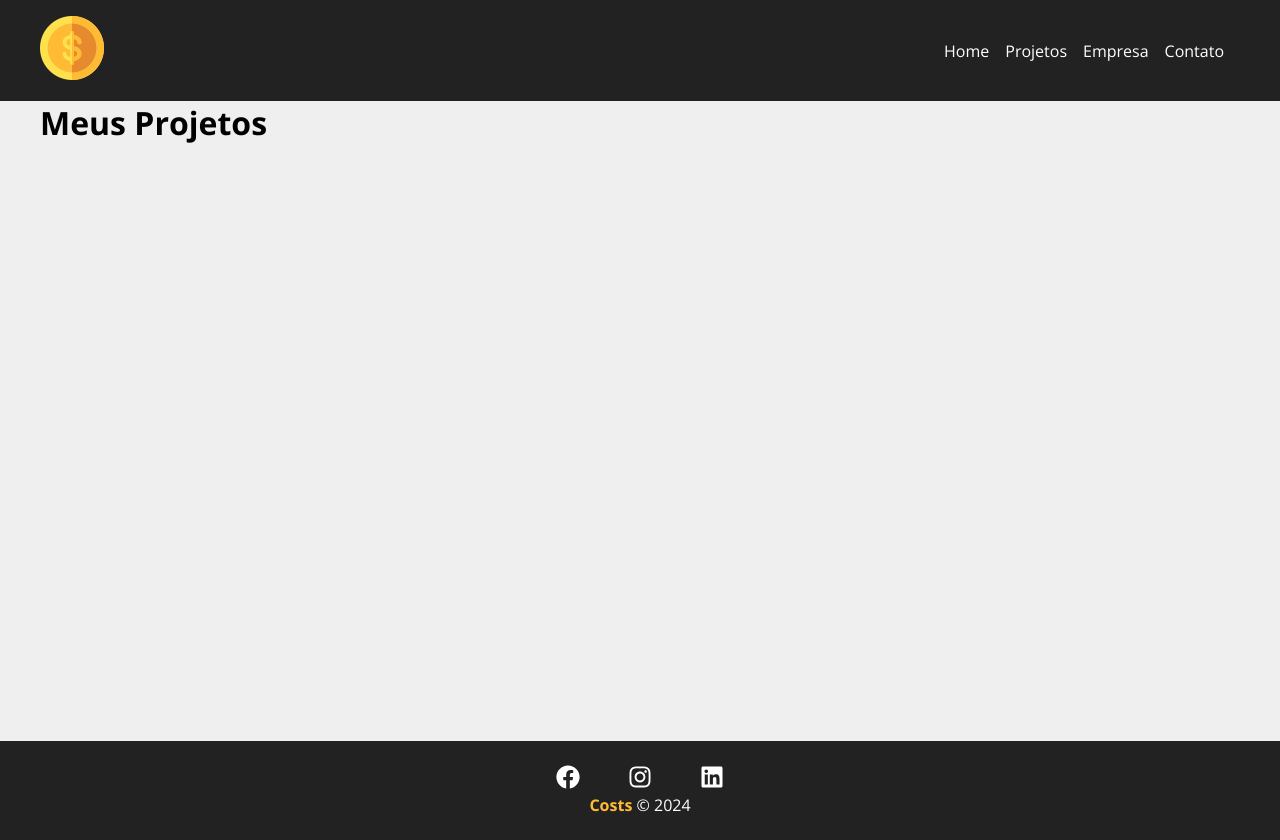
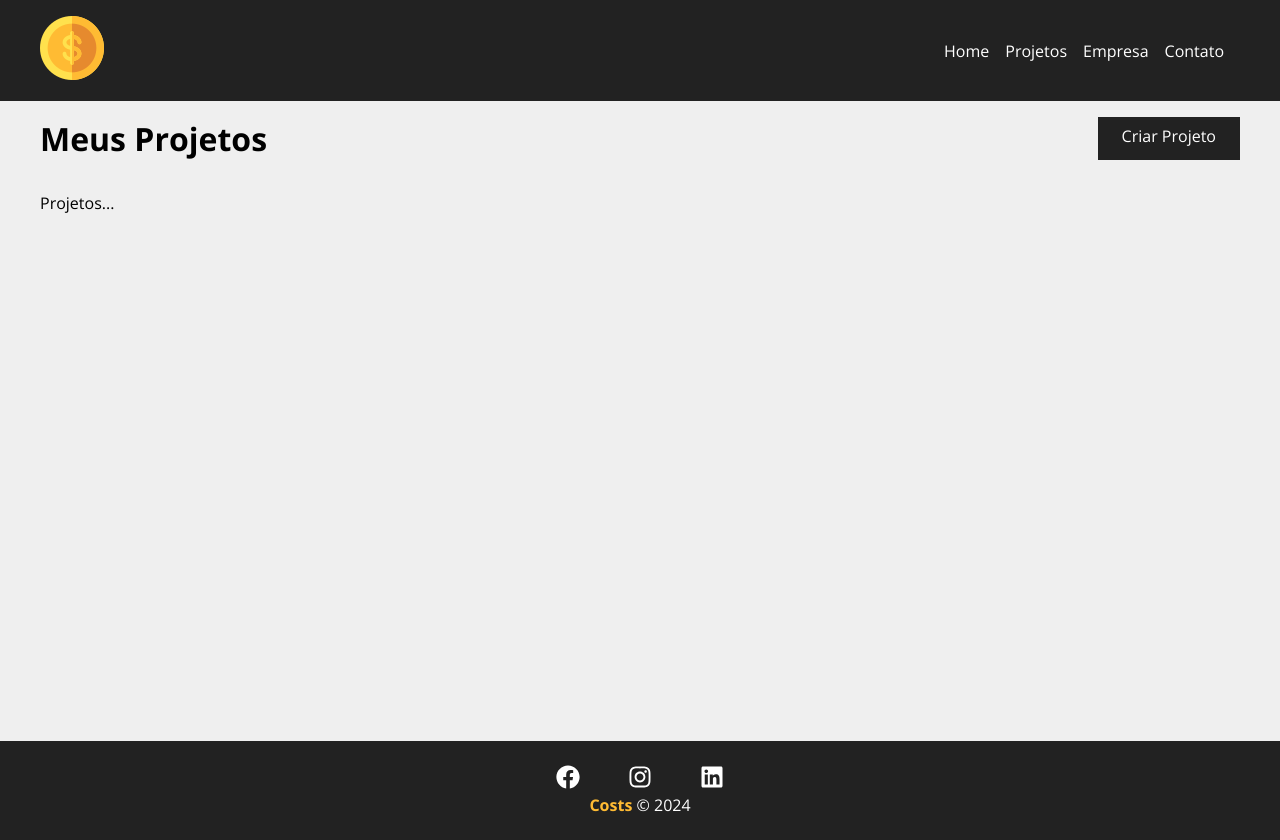
Before and after one commit to lucianobrsts/costs, a React (Create React App) app: page /projects in a window 1280 px wide. Built offline with nearby package versions, Linux system fonts and the light colour scheme; the HTML template or start-up script is replaced by a standard one.

Commit message:
Cria dashboard

```diff
--- a/src/components/pages/Projects.js
+++ b/src/components/pages/Projects.js
@@ -1,6 +1,10 @@
 import { useLocation } from 'react-router-dom'
 
 import Message from '../layout/Message'
+import Container from '../layout/Container'
+import LinkButton from '../layout/LinkButton'
+
+import styles from './Projects.module.css'
 
 function Projects() {
     const location = useLocation()
@@ -10,10 +14,17 @@
     }
 
     return (
-        <div>
-            <h1>Meus Projetos</h1>
+        <div className={styles.projects_container}>
+            <div className={styles.title_container}>
+                <h1>Meus Projetos</h1>
+                <LinkButton to="/newproject" text="Criar Projeto" />
+            </div>
 
             {message && <Message type="success" msg={message} />}
+
+            <Container customClass="start">
+                <p>Projetos...</p>
+            </Container>
         </div>
     )
 }
--- /dev/null
+++ b/src/components/pages/Projects.module.css
@@ -0,0 +1,10 @@
+.project_container {
+    padding: 2em;
+}
+
+.title_container {
+    display: flex;
+    justify-content: space-between;
+    margin-bottom: 2em;
+    margin-top: 1em;
+}
```
